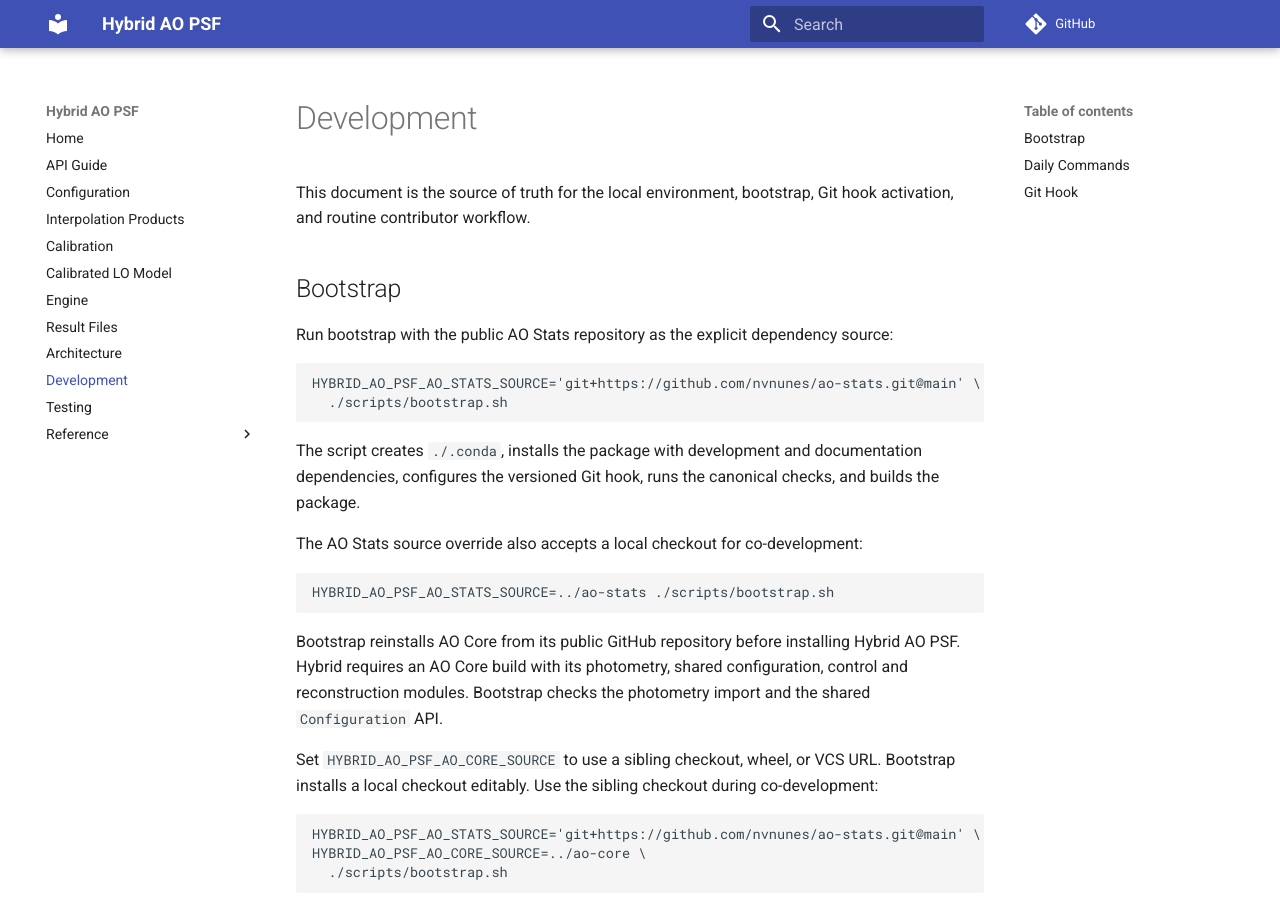
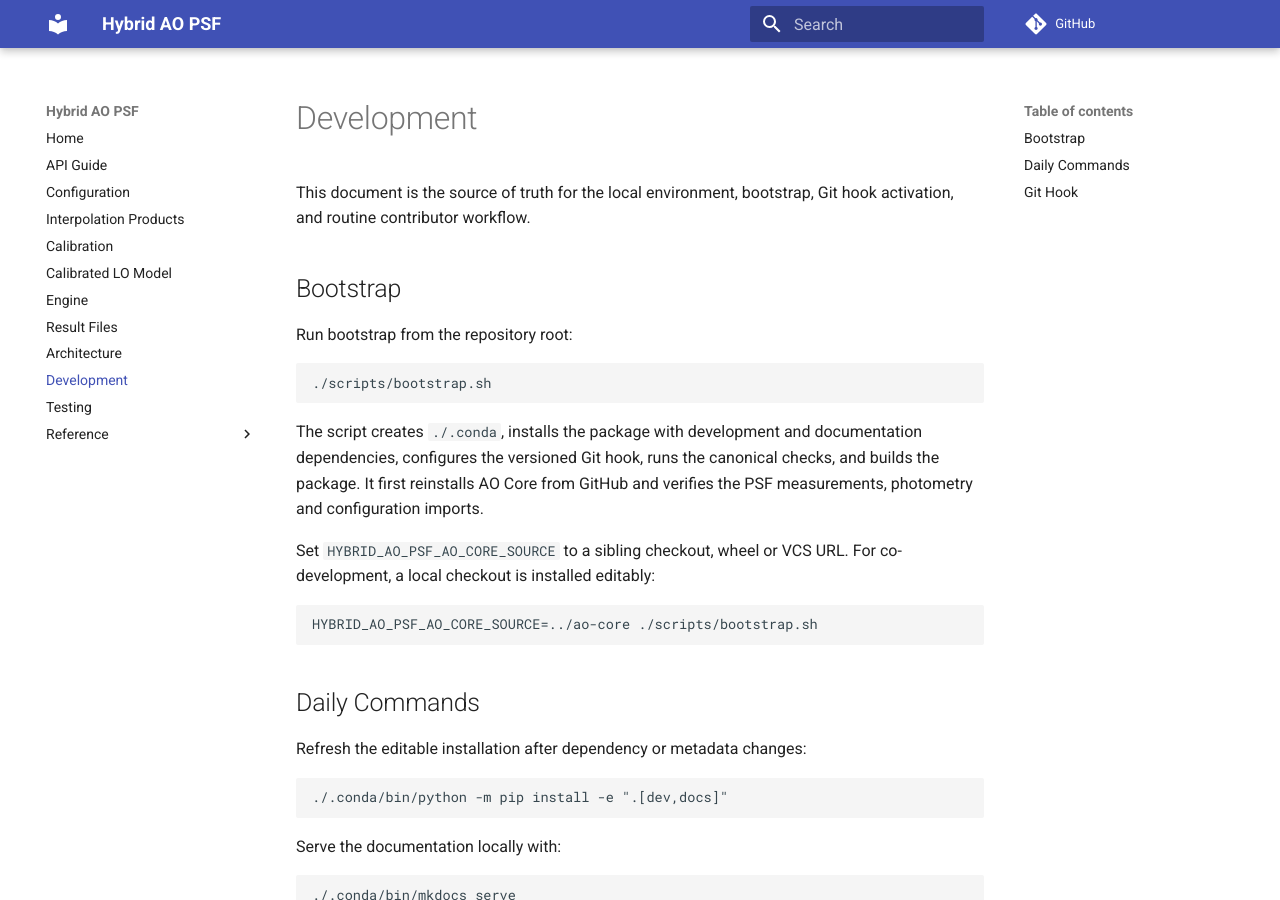
Before and after one commit to nvnunes/hybrid-ao-psf, an MkDocs documentation site: the page built from docs/development.md, in a window 1280 px wide and 900 px high. Built offline with MkDocs 1.6.1 and Material for MkDocs 9.7.7, drawn with Linux system fonts in a browser that asks for light colours; comment, search, counter and statistics services are not loaded.

Commit message:
Use AO Core for Hybrid PSF measurements

````diff
--- a/docs/development.md
+++ b/docs/development.md
@@ -5,37 +5,22 @@ Git hook activation, and routine contributor workflow.
 
 ## Bootstrap
 
-Run bootstrap with the public AO Stats repository as the explicit dependency
-source:
+Run bootstrap from the repository root:
 
 ```bash
-HYBRID_AO_PSF_AO_STATS_SOURCE='git+https://github.com/nvnunes/ao-stats.git@main' \
-  ./scripts/bootstrap.sh
+./scripts/bootstrap.sh
 ```
 
 The script creates `./.conda`, installs the package with development and
 documentation dependencies, configures the versioned Git hook, runs the
-canonical checks, and builds the package.
+canonical checks, and builds the package. It first reinstalls AO Core from
+GitHub and verifies the PSF measurements, photometry and configuration imports.
 
-The AO Stats source override also accepts a local checkout for co-development:
+Set `HYBRID_AO_PSF_AO_CORE_SOURCE` to a sibling checkout, wheel or VCS URL.
+For co-development, a local checkout is installed editably:
 
 ```bash
-HYBRID_AO_PSF_AO_STATS_SOURCE=../ao-stats ./scripts/bootstrap.sh
-```
-
-Bootstrap reinstalls AO Core from its public GitHub repository before
-installing Hybrid AO PSF. Hybrid requires an AO Core build with its
-photometry, shared configuration, control and reconstruction modules.
-Bootstrap checks the photometry import and the shared `Configuration` API.
-
-Set `HYBRID_AO_PSF_AO_CORE_SOURCE` to use a sibling checkout, wheel, or VCS
-URL. Bootstrap installs a local checkout editably. Use the sibling
-checkout during co-development:
-
-```bash
-HYBRID_AO_PSF_AO_STATS_SOURCE='git+https://github.com/nvnunes/ao-stats.git@main' \
-HYBRID_AO_PSF_AO_CORE_SOURCE=../ao-core \
-  ./scripts/bootstrap.sh
+HYBRID_AO_PSF_AO_CORE_SOURCE=../ao-core ./scripts/bootstrap.sh
 ```
 
 ## Daily Commands
--- a/pyproject.toml
+++ b/pyproject.toml
@@ -22,7 +22,6 @@ classifiers = [
 ]
 dependencies = [
     "ao-core>=0.1.0",
-    "ao-stats>=0.1.0",
     "astropy>=7.0.0",
     "h5py>=3.11.0",
     "mastsel>=1.3.11,<2",
````
Also changed, not shown: README.md (+7 -10 lines), docs/api.md (+2 -2 lines), docs/architecture.md (+3 -3 lines), docs/calibration.md (+1 -1 lines), docs/engine.md (+1 -1 lines), docs/interpolation.md (+2 -2 lines), 12 other files.
